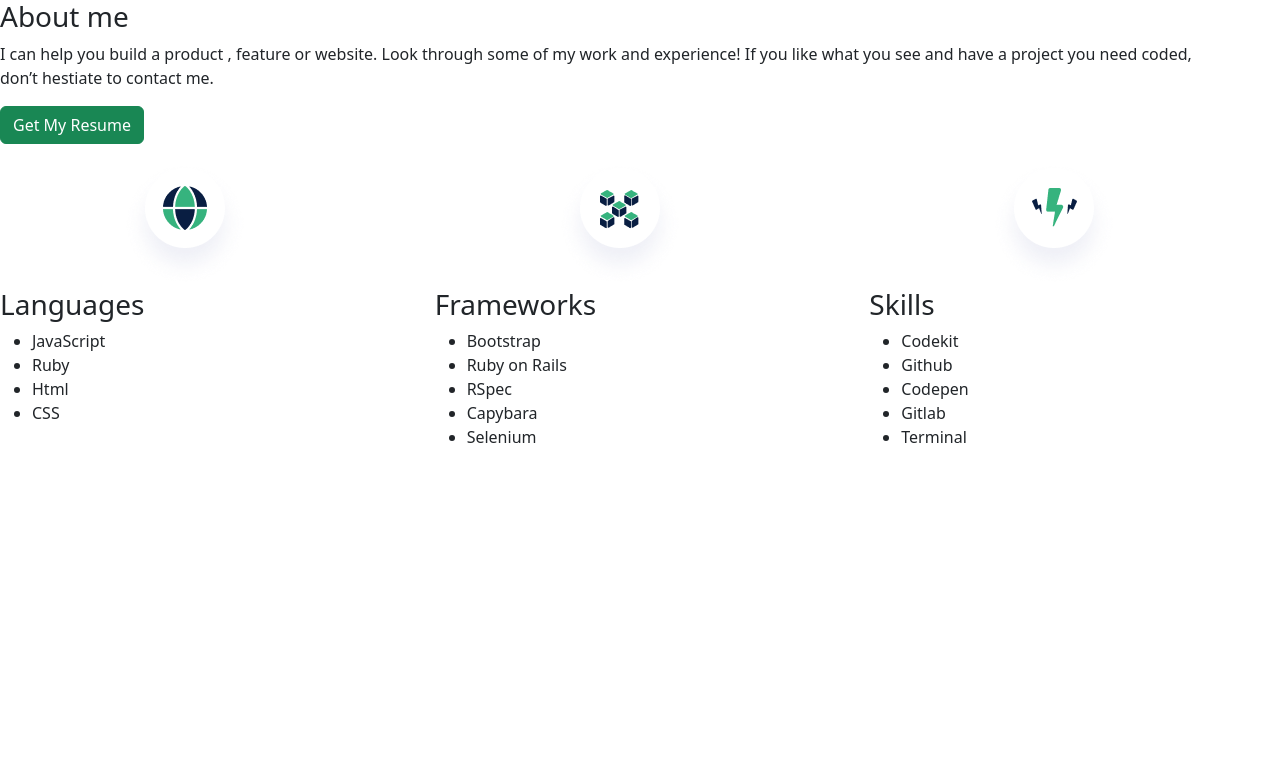
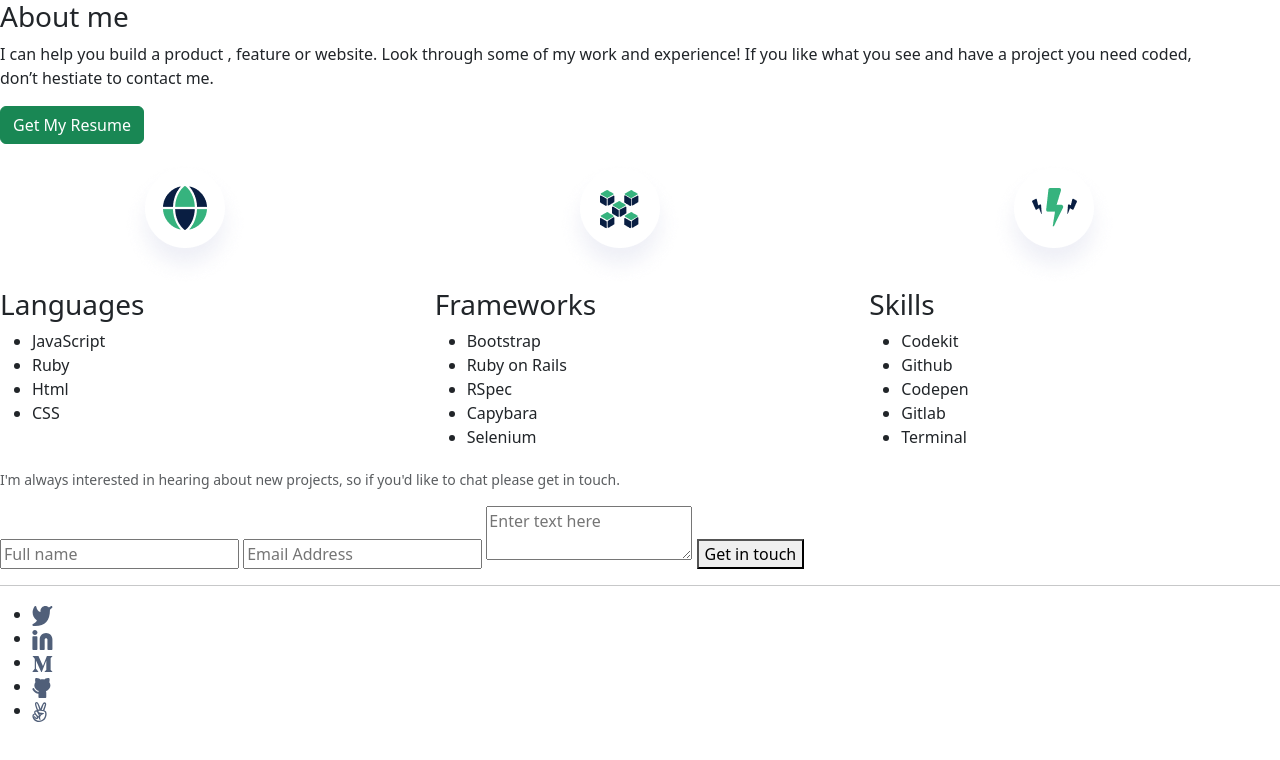
Before and after one commit to aima98/Portfolio-Bootstrap, a website: page index.html in a window 1280 px wide. Drawn offline with Linux system fonts and the light colour scheme.

Commit message:
Add to index.html file

```diff
--- a/index.html
+++ b/index.html
@@ -57,7 +57,31 @@
     </section>
 
     <section class="contact-form">
+      <div class="form-text">
+        <p>I'm always interested in hearing about new projects, so if you'd like to chat please get in touch.</p>
+      </div>
+      <div class="form-container">
+        <form action="https://formspree.io/f/xbjeoyol" method="post">
+          <label for="fullname" hidden>Fullname</label>
+          <input id="fullname" type="text" placeholder="Full name" name="fullname" maxlength="30" required>
+          <label for="email" hidden>Email</label>
+          <input id="email" type="email" placeholder="Email Address" name="email" required>
+          <label for="message" hidden>Message</label>
+          <textarea id="message" name="message" placeholder="Enter text here" maxlength="500" required></textarea>
+          <button class="form_btn">Get in touch</button>
+        </form>
+      </div>
 
+      <footer>
+        <hr>
+        <ul class="social_links">
+            <li><a href=""><img src="./assets/images/twitter.svg" alt="twitter icon"></a></li>
+            <li><a href=""><img src="./assets/images/linkedin-icon.svg" alt="linked icon"></a></li>
+            <li><a href=""><img src="./assets/images/medium.svg" alt="medium icon"></a></li>
+            <li><a href=""><img src="./assets/images/github.svg" alt="github icon"></a></li>
+            <li><a href=""><img src="./assets/images/angellist.svg" alt="angellist icon"></a></li>
+        </ul>
+      </footer>
     </section>
   </body>
 </html>
```
Also changed, not shown: assets/images/angellist.svg (added), assets/images/github.svg (added), assets/images/linkedin-icon.svg (added), assets/images/medium.svg (added), assets/images/twitter.svg (added).
